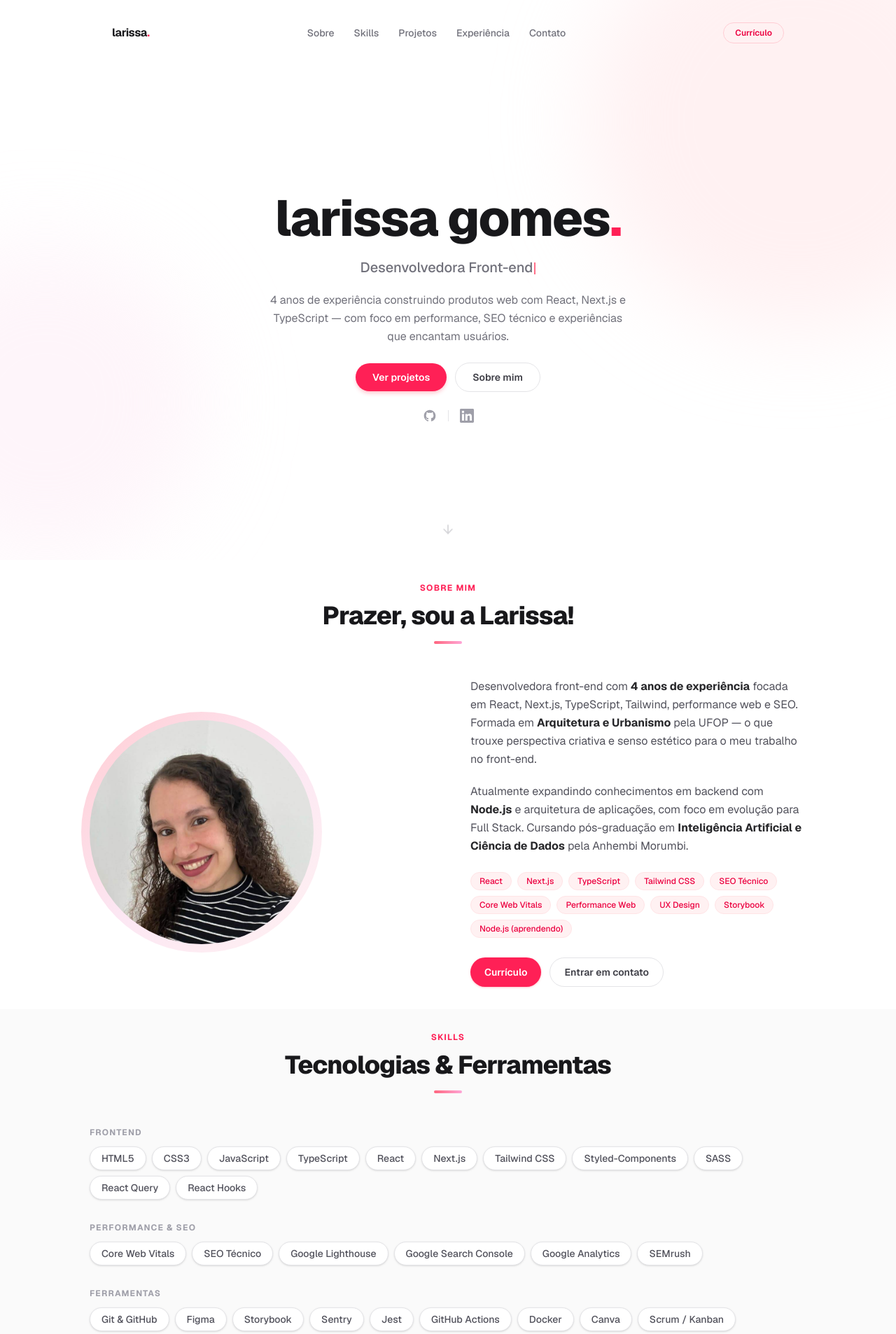
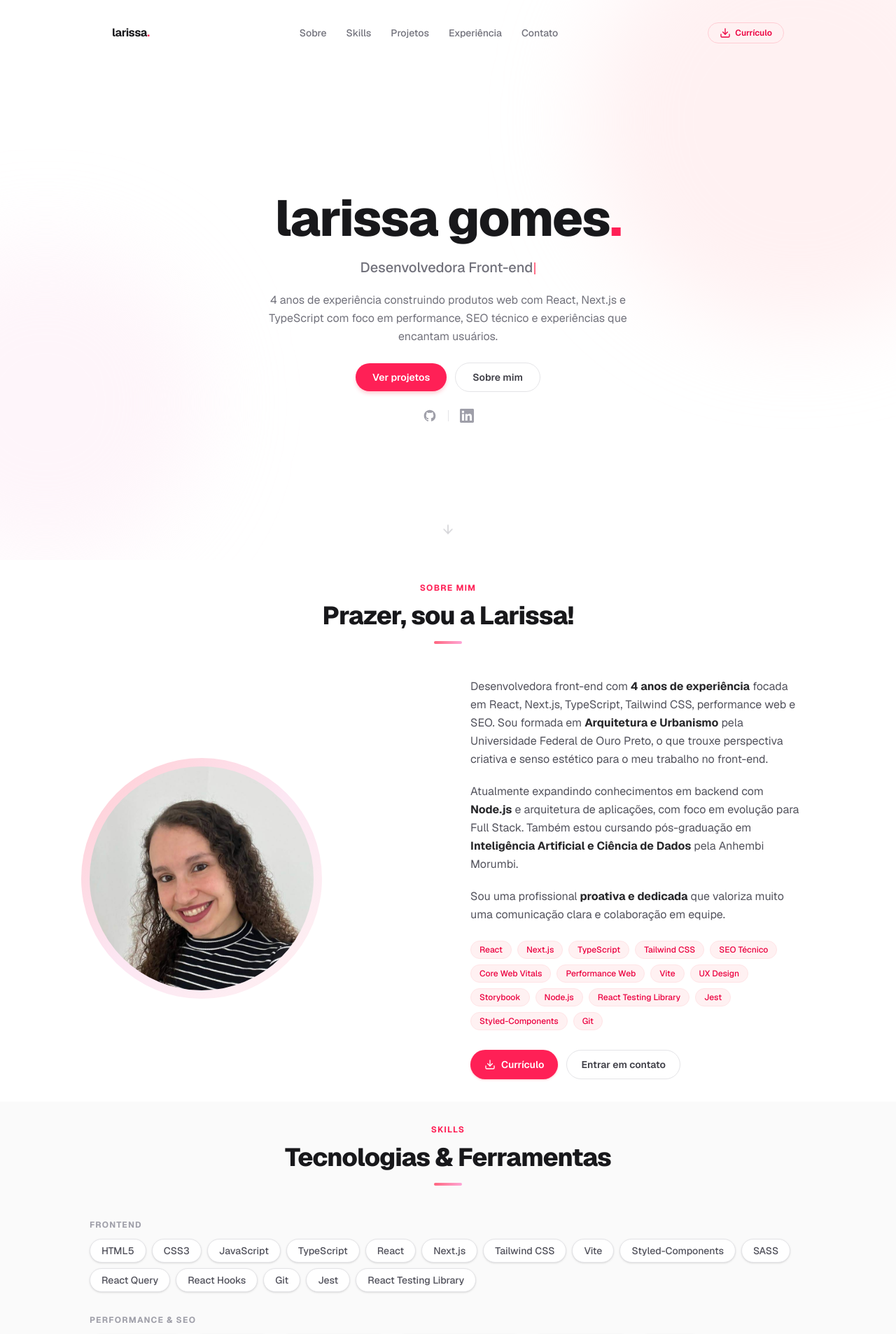
Before and after one commit to lahgomes/portfolio, a Next.js app: page / in a window 1280 px wide. Shown: the top 1906 px of the page at 70% size. Built offline with nearby package versions, Linux system fonts and the light colour scheme.

Commit message:
update skills, fix warnings

```diff
--- a/package.json
+++ b/package.json
@@ -9,7 +9,6 @@
     "lint": "eslint"
   },
   "dependencies": {
-    "clsx": "^2.1.1",
     "lucide-react": "^1.8.0",
     "next": "16.2.3",
     "next-themes": "^0.4.6",
--- a/src/components/About.tsx
+++ b/src/components/About.tsx
@@ -6,8 +6,8 @@ import { useInView } from "@/hooks/useInView";
 
 const TAGS = [
   "React", "Next.js", "TypeScript", "Tailwind CSS",
-  "SEO Técnico", "Core Web Vitals", "Performance Web",
-  "UX Design", "Storybook", "Node.js (aprendendo)",
+  "SEO Técnico", "Core Web Vitals", "Performance Web", "Vite",
+  "UX Design", "Storybook", "Node.js", "React Testing Library", "Jest", "Styled-Components", "Git"
 ];
 
 function ProfilePhoto() {
@@ -26,6 +26,7 @@ function ProfilePhoto() {
       src="/profile.jpg"
       alt="Foto de Larissa Gomes"
       fill
+      sizes="(max-width: 640px) 288px, 320px"
       className="object-cover object-top"
       priority
       onError={() => setError(true)}
@@ -63,22 +64,25 @@ export default function About() {
             <p className="text-zinc-600 leading-relaxed">
               Desenvolvedora front-end com{" "}
               <strong className="text-zinc-800">4 anos de experiência</strong>{" "}
-              focada em React, Next.js, TypeScript, Tailwind, performance web e
-              SEO. Formada em{" "}
+              focada em React, Next.js, TypeScript, Tailwind CSS, performance web e
+              SEO. Sou formada em{" "}
               <strong className="text-zinc-800">Arquitetura e Urbanismo</strong>{" "}
-              pela UFOP — o que trouxe perspectiva criativa e senso estético
+              pela Universidade Federal de Ouro Preto, o que trouxe perspectiva criativa e senso estético
               para o meu trabalho no front-end.
             </p>
             <p className="text-zinc-600 leading-relaxed">
               Atualmente expandindo conhecimentos em backend com{" "}
               <strong className="text-zinc-800">Node.js</strong> e
               arquitetura de aplicações, com foco em evolução para Full Stack.
-              Cursando pós-graduação em{" "}
+              Também estou cursando pós-graduação em{" "}
               <strong className="text-zinc-800">
                 Inteligência Artificial e Ciência de Dados
               </strong>{" "}
               pela Anhembi Morumbi.
             </p>
+              <p className="text-zinc-600 leading-relaxed">
+                Sou uma profissional <strong className="text-zinc-800">proativa e dedicada</strong> que valoriza muito uma comunicação clara e colaboração em equipe.
+              </p>
 
             <div className="flex flex-wrap gap-2 pt-1">
               {TAGS.map((tag) => (
@@ -97,6 +101,11 @@ export default function About() {
                 download
                 className="inline-flex items-center gap-2 rounded-full bg-rose-500 px-5 py-2.5 text-sm font-semibold text-white shadow-sm shadow-rose-200 hover:bg-rose-600 transition-colors"
               >
+                <svg xmlns="http://www.w3.org/2000/svg" width="16" height="16" viewBox="0 0 24 24" fill="none" stroke="currentColor" strokeWidth="2" strokeLinecap="round" strokeLinejoin="round">
+                  <path d="M21 15v4a2 2 0 0 1-2 2H5a2 2 0 0 1-2-2v-4" />
+                  <polyline points="7 10 12 15 17 10" />
+                  <line x1="12" y1="15" x2="12" y2="3" />
+                </svg>
                 Currículo
               </a>
               <a
--- a/src/components/Header.tsx
+++ b/src/components/Header.tsx
@@ -54,7 +54,11 @@ export default function Header() {
           href="/cv-larissa-gomes.pdf"
           download
           className="hidden md:inline-flex items-center gap-1.5 rounded-full border border-rose-200 bg-rose-50 px-4 py-1.5 text-xs font-semibold text-rose-600 hover:bg-rose-100 transition-colors"
-        >
+        > <svg xmlns="http://www.w3.org/2000/svg" width="16" height="16" viewBox="0 0 24 24" fill="none" stroke="currentColor" strokeWidth="2" strokeLinecap="round" strokeLinejoin="round">
+            <path d="M21 15v4a2 2 0 0 1-2 2H5a2 2 0 0 1-2-2v-4" />
+            <polyline points="7 10 12 15 17 10" />
+            <line x1="12" y1="15" x2="12" y2="3" />
+        </svg>
           Currículo
         </a>
 
--- a/src/components/Hero.tsx
+++ b/src/components/Hero.tsx
@@ -104,7 +104,7 @@ export default function Hero() {
 
         <p className="hero-item max-w-lg text-zinc-500 leading-relaxed">
           4 anos de experiência construindo produtos web com React, Next.js e
-          TypeScript — com foco em performance, SEO técnico e experiências que
+          TypeScript com foco em performance, SEO técnico e experiências que
           encantam usuários.
         </p>
 
--- a/src/components/Projects.tsx
+++ b/src/components/Projects.tsx
@@ -32,6 +32,7 @@ function ProjectImages({ project }: { project: Project }) {
         src={list[current]}
         alt={`${project.title} — imagem ${current + 1}`}
         fill
+        sizes="(max-width: 768px) 100vw, 50vw"
         className="object-cover object-top transition-opacity duration-300"
       />
       {list.length > 1 && (
--- a/src/components/Skills.tsx
+++ b/src/components/Skills.tsx
@@ -8,8 +8,8 @@ const SKILLS = [
     category: "Frontend",
     items: [
       "HTML5", "CSS3", "JavaScript", "TypeScript",
-      "React", "Next.js", "Tailwind CSS",
-      "Styled-Components", "SASS", "React Query", "React Hooks",
+      "React", "Next.js", "Tailwind CSS", "Vite",
+      "Styled-Components", "SASS", "React Query", "React Hooks", "Git","Jest", "React Testing Library",
     ],
   },
   {
@@ -20,15 +20,20 @@ const SKILLS = [
     ],
   },
   {
-    category: "Ferramentas",
+    category: "Ferramentas & Observabilidade",
     items: [
-      "Git & GitHub", "Figma", "Storybook", "Sentry",
-      "Jest", "GitHub Actions", "Docker", "Canva", "Scrum / Kanban",
+      "GitHub", "Figma", "Storybook", "Sentry", "GitHub Actions", "Docker", "CI/CD"
+    ],
+  },
+   {
+    category: "Metodologias Ágeis",
+    items: [
+      "Scrum", "Kanban"
     ],
   },
   {
     category: "Em evolução",
-    items: ["Python", "Node.js", "Flask", "PostgreSQL"],
+    items: ["Python", "Node.js", "Express", "Banco de Dados", "PostgreSQL"],
   },
 ];
 
--- a/src/lib/cn.ts
+++ /dev/null
@@ -1,6 +0,0 @@
-import { type ClassValue, clsx } from "clsx";
-import { twMerge } from "tailwind-merge";
-
-export function cn(...inputs: ClassValue[]) {
-  return twMerge(clsx(inputs));
-}
```
Also changed, not shown: 1 other file (tests, documents, lock files or other folders).
